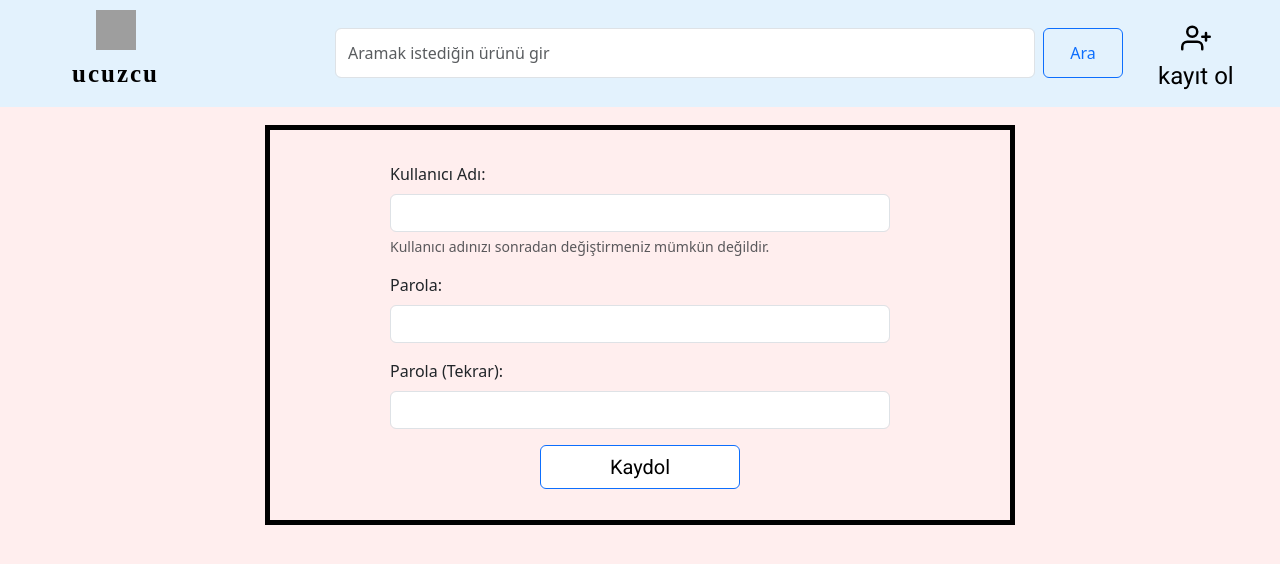
After one commit to dgkndmn/Ucuzcu-PriceComparison-Website-, a Django app: page /signup/ in a window 1280 px wide. The commit adds this page. Shown: the top 564 px of the page. Run offline with Django 5.2, Linux system fonts and the light colour scheme; grey boxes are pictures that could not be loaded.

Commit message:
login, signup and change password finished

```diff
--- a/pricewebsite/settings.py
+++ b/pricewebsite/settings.py
@@ -123,3 +123,6 @@ STATIC_URL = "static/"
 # https://docs.djangoproject.com/en/5.0/ref/settings/#default-auto-field
 
 DEFAULT_AUTO_FIELD = "django.db.models.BigAutoField"
+
+LOGIN_URL = ""
+LOGIN_REDIRECT_URL = "/"
--- a/pricewebsite/urls.py
+++ b/pricewebsite/urls.py
@@ -16,9 +16,13 @@ Including another URLconf
 """
 from django.contrib import admin
 from django.urls import path, include
+from django.contrib.auth.views import LogoutView
+from pricewebsiteapp.views import custom_logout
 
 
 urlpatterns = [
     path("admin/", admin.site.urls),
-    path('', include('pricewebsiteapp.urls'))
+    path('', include('pricewebsiteapp.urls')),
+    path('logout/', custom_logout, name='logout'),
+    path('', include('django.contrib.auth.urls'))
 ]
--- /dev/null
+++ b/pricewebsiteapp/forms.py
@@ -0,0 +1,43 @@
+from django import forms
+from django.contrib.auth.models import User
+from django.contrib.auth.forms import PasswordChangeForm
+
+class CustomUserCreationForm(forms.ModelForm):
+    password1 = forms.CharField(widget=forms.PasswordInput(), label='Parola')
+    password2 = forms.CharField(widget=forms.PasswordInput(), label='Parola (Tekrar)')
+
+    class Meta:
+        model = User
+        fields = ['username']
+
+    def clean(self):
+        cleaned_data = super().clean()
+        password1 = cleaned_data.get("password1")
+        password2 = cleaned_data.get("password2")
+
+        if password1 and password2 and password1 != password2:
+            raise forms.ValidationError("Parolalar Eşleşmiyor.")
+
+        return cleaned_data
+
+    def save(self, commit=True):
+        user = super().save(commit=False)
+        user.set_password(self.cleaned_data["password1"])
+        if commit:
+            user.save()
+        return user
+
+
+class CustomPasswordChangeForm(PasswordChangeForm):
+    old_password = forms.CharField(
+        label='Eski Şifre',
+        widget=forms.PasswordInput(attrs={'class': 'form-control'})
+    )
+    new_password1 = forms.CharField(
+        label='Yeni Şifre',
+        widget=forms.PasswordInput(attrs={'class': 'form-control'})
+    )
+    new_password2 = forms.CharField(
+        label='Yeni Şifre (Tekrar)',
+        widget=forms.PasswordInput(attrs={'class': 'form-control'})
+    )
--- a/pricewebsiteapp/urls.py
+++ b/pricewebsiteapp/urls.py
@@ -8,5 +8,7 @@ app_name = 'pricewebsiteapp'
 urlpatterns = [
     path("admin/", admin.site.urls),
     path("", views.view_mainpage, name="home"),
-    path('search/', product_view, name="product_view")
+    path('search/', product_view, name="product_view"),
+    path("signup/", views.SignUpView.as_view(), name='signup'),
+    path("changepassword/", views.CustomPasswordChangeView.as_view(), name="changepassword")
 ]
--- a/pricewebsiteapp/views.py
+++ b/pricewebsiteapp/views.py
@@ -2,7 +2,16 @@ from django.shortcuts import render
 from .scraper import scrape_hepsiburada_prices, scrape_mediamarkt_prices,scrape_teknosa_prices,scrape_trendyol_prices,find_cheapest_product
 from .models import Product
 from decimal import Decimal
+from .forms import CustomUserCreationForm, CustomPasswordChangeForm
 import re
+from django.contrib.auth.models import User
+from django.urls import reverse_lazy, reverse
+from django.shortcuts import redirect
+from django.contrib.auth import logout
+from django.contrib.auth.forms import UserCreationForm
+from django.contrib.auth.views import PasswordChangeView
+from django.views.generic import CreateView
+
 
 # Create your views here.
 
@@ -39,6 +48,11 @@ def product_view(request):
         return render(request, 'base.html', {'cheapest':cheapest, 'all_products': results})
 
 
+def custom_logout(request):
+    logout(request)
+    return redirect('/')
+
+
 def saveproducts_todb(products):
 
     for product in products:
@@ -65,3 +79,14 @@ def saveproducts_todb(products):
                 'site': product.site
             }
         )
+
+class CustomPasswordChangeView(PasswordChangeView):
+    form_class = CustomPasswordChangeForm
+    success_url = reverse_lazy('pricewebsiteapp:home')
+    template_name = "registration/changepassword.html"
+
+
+class SignUpView(CreateView):
+    form_class = CustomUserCreationForm
+    success_url = reverse_lazy("login")
+    template_name = "registration/signup.html"
--- a/templates/base.html
+++ b/templates/base.html
@@ -113,13 +113,26 @@
           font-family: Roboto;
         }
 
+        .loggeduser{
+            margin-right:180px;
+        }
+
+        .navbar.navbar-expand-lg.fixed-top{
+            padding-left:35px;
+        }
+
+        .dropdown-menu {
+            top: 100%;
+            right: 30;
+        }
+
     </style>
 
     <nav class="navbar navbar-expand-lg fixed-top" style="background-color: #e3f2fd;" data-bs-theme="light">
         <div class="container-fluid">
             <div class="d-flex flex-column align-items-center" style="margin-left:10px;">
-                <a href="#"><img src="{% static 'shopbag.svg' %}" style="width: 40px; height:40px;" href="#"></a>
-                <a class="navbar-brand" href="#" style="font-family:'AppleGothic';font-size:25px;letter-spacing: 2px;"><b>ucuzcu</b></a>
+                <a href="{% url 'pricewebsiteapp:home' %}"><img src="{% static 'shopbag.svg' %}" style="width: 40px; height:40px;" href="{% url 'pricewebsiteapp:home' %}"></a>
+                <a class="navbar-brand" href="{% url 'pricewebsiteapp:home' %}" style="font-family:'AppleGothic';font-size:25px;letter-spacing: 2px;"><b>ucuzcu</b></a>
             </div>
           <button class="navbar-toggler" type="button" data-bs-toggle="collapse" data-bs-target="#navbarColor03" aria-controls="navbarColor03" aria-expanded="false" aria-label="Toggle navigation">
             <span class="navbar-toggler-icon"></span>
@@ -132,23 +145,38 @@
           </div>
         </div>
 
+        {% if not user.is_authenticated %}
         <div class="containerdeneme">
             <div class="d-flex flex-row align-items-center">
                 <div class="d-flex flex-column align-items-center mx-2">
-                    <a href="#">
+                    <a href="{% url 'pricewebsiteapp:signup' %}">
                         <img src="{% static 'signupicon.svg' %}" style="width: 30px; height:30px;">
                     </a>
-                    <a class="navbar-brand" href="#" style="font-family:'Roboto';font-size:24px;">kayıt ol</a>
+                    <a class="navbar-brand" href="{% url 'pricewebsiteapp:signup' %}" style="font-family:'Roboto';font-size:24px;">kayıt ol</a>
                 </div>
                 <div class="d-flex flex-column align-items-center mx-3">
-                    <a href="#">
+                    <a href="{% url 'login' %}">
                         <img src="{% static 'loginkey.svg' %}" style="width: 30px; height:30px;">
                     </a>
-                    <a class="navbar-brand" href="#" style="font-family:'Roboto';font-size:24px;">giriş yap</a>
+                    <a class="navbar-brand" href="{% url 'login' %}" style="font-family:'Roboto';font-size:24px;">giriş yap</a>
                 </div>
             </div>
-
         </div>
+        {%else%}
+        <div class="loggeduser">
+        <img class="personphoto" src="{% static 'person.svg' %}" style="width:35px;height:35px;margin-left:190px;">
+        <div class="dropdown">
+            <h5 class="dropdown-toggle" data-bs-toggle="dropdown" aria-expanded="false" style="cursor: pointer;font-family:'Roboto'; margin-left:170px;padding-top:5px;">
+              {{user.username}}
+            </h5>
+            <ul class="dropdown-menu">
+              <li><a class="dropdown-item" href="#">Favorilerim</a></li>
+              <li><a class="dropdown-item" href="{% url 'pricewebsiteapp:changepassword' %}">Şifre Değiştir</a></li>
+              <li><a class="dropdown-item" href="{% url 'logout' %}">Çıkış Yap</a></li>
+            </ul>
+          </div>
+        </div>
+        {%endif%}
       </nav>
 
     {% block content %}
--- /dev/null
+++ b/templates/registration/signup.html
@@ -0,0 +1,54 @@
+{% extends 'base.html' %}
+
+{%block content%}
+
+<style>
+
+
+
+    .exampleInputUsername{
+        width:500px;
+    }
+
+    .exampleInputPassword1{
+        width:500px;
+    }
+
+    .signup{
+        place-items:center;
+        margin: 0 auto;
+        width:750px;
+        height:400px;
+        border: 5px solid black;
+        display: flex;
+        align-items:center;
+        flex-direction: column;
+        justify-content:center;
+        box-sizing:border-box;
+    }
+</style>
+
+
+<form method="POST" action="" class="signup">
+    {%csrf_token%}
+    <div class="mb-3">
+        <label for="{{ form.username.id_for_label }}" class="form-label">Kullanıcı Adı:</label>
+        <input type="text" name="{{ form.username.name }}" id="{{ form.username.id_for_label }}" class="form-control exampleInputUsername" value="{{ form.username.value|default_if_none:'' }}">
+        <div id="{{ form.username.id_for_label }}" class="form-text">Kullanıcı adınızı sonradan değiştirmeniz mümkün değildir.</div>
+    </div>
+
+    <div class="mb-3">
+        <label for="{{ form.password1.id_for_label }}" class="form-label">Parola:</label>
+        <input type="password" name="{{ form.password1.name }}" id="{{ form.password1.id_for_label }}" class="form-control exampleInputPassword1">
+    </div>
+
+    <div class="mb-3">
+        <label for="{{ form.password2.id_for_label }}" class="form-label">Parola (Tekrar):</label>
+        <input type="password" name="{{ form.password2.name }}" id="{{ form.password2.id_for_label }}" class="form-control exampleInputPassword1">
+    </div>
+
+
+    <button type="submit" class="btn btn-primary" style="width:200px;">Kaydol</button>
+  </form>
+
+{%endblock%}
```
Also changed, not shown: templates/registration/changepassword.html (added, +46 -0 lines), templates/registration/login.html (added, +47 -0 lines), db.sqlite3, pricewebsiteapp/static/person.svg (added), pricewebsiteapp/static/person2.svg (added).
